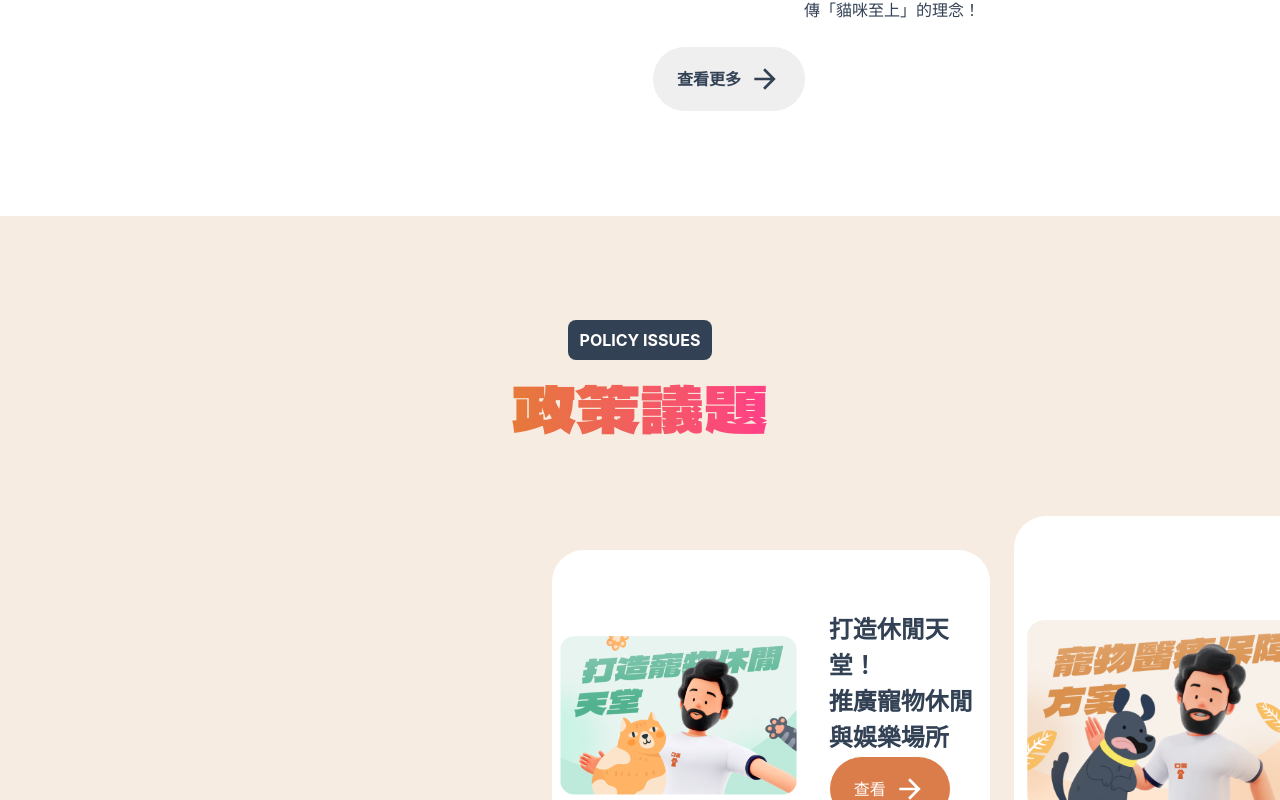
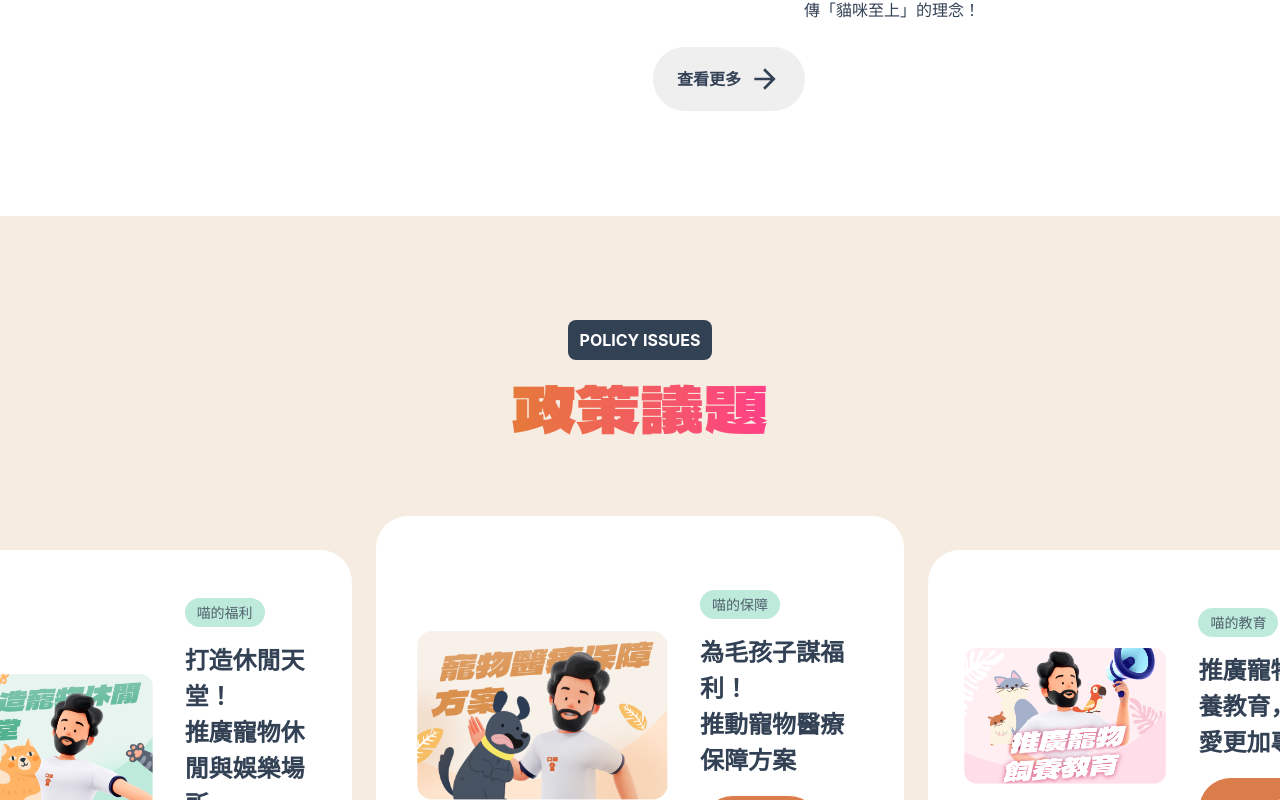
Before and after one commit to minilabmemo/f2e-election-person, a React (Create React App) app: page / in a window 1280 px wide. Shown: the part 2676-3476 px from the top of the page. Built offline with nearby package versions, Linux system fonts and the light colour scheme; a web font is replaced by a local one.

Commit message:
Fix:  tidy styles rwd

```diff
--- a/src/components/Polices.scss
+++ b/src/components/Polices.scss
@@ -40,13 +40,10 @@
   gap: 32px;
   flex-wrap: wrap;
 
-  .group {
-    display: flex;
+  @include pc-small-screen {
     flex-direction: column;
-    width: 35%;
-    ;
+  }
 
-  }
 }
 
 .policy_invisible {
@@ -55,22 +52,69 @@
   height: 403px;
 }
 
-.policy_photo {
-  width: calc(355/656 * 100%)
+
+.policy_text_group {
+  display: flex;
+  flex-direction: column;
+  justify-content: start;
+  align-items: start;
+  width: 35%;
+
+  @include pc-small-screen {
+    width: 100%;
+  }
+
+}
+
+.policy_tag {
+  color: rgba(52, 63, 80, 0.80);
+  font-size: 14px;
+  line-height: 150%;
+  display: flex;
+  padding: .4rem $space-12;
+  justify-content: center;
+  align-items: center;
+  border-radius: 414.604px;
+  background: #BEEADB;
 }
 
 .policy.active {
   width: calc(((792)/1920 * 100vw));
+  min-width: 311px;
   height: 403px;
 
+  @include pc-small-screen {
+    height: 100%;
+  }
+
   .policy_photo {
-    width: calc(((428)/792 * 100%))
+    width: calc(((428)/792 * 100%));
+
+    @include pc-small-screen {
+      width: 100%;
+      min-width: 279px;
+    }
   }
 }
 
 .policy:not(.active) {
   width: calc(((656.73)/1920 * 100vw));
+  min-width: 357px;
   height: 334.17px;
+
+  @include pc-small-screen {
+    height: 100%;
+  }
+
+  .policy_photo {
+    width: calc(355/656 * 100%);
+
+    @include pc-small-screen {
+      width: 80%;
+      min-width: 231px;
+    }
+  }
+
 }
 
 
@@ -86,7 +130,6 @@ img.back {
 
 .carousel_wrap {
   height: 8.8rem;
-  width: 50rem;
   display: flex;
   justify-content: center;
   align-items: center;
--- a/src/components/Polices.tsx
+++ b/src/components/Polices.tsx
@@ -97,13 +97,17 @@ export const Polices: React.FC<ItemsProps> = ({ openModal }) => {
         {policyItems
 
           .map((item, index) => (
-            <div className={`policy ${focusIndex === index ? "active" : ""}`}
+            <div className={`policy p-y-32 p-x-32  ${focusIndex === index ? "active" : ""}`}
               ref={focusIndex === index ? objectRef : null}
               key={index} >
               <div className="policy_photo"> {item.imageNode}</div>
-              <div className="group ">
+              <div className="policy_text_group ">
+                <div className="m-b-16"></div>
+                <div><span className="policy_tag"> {item.tag}</span></div>
+                <div className="m-b-16"></div>
                 <h4>{item.title}</h4>
                 {item.sub_title && <h4>{item.sub_title}</h4>}
+                <div className="m-b-16"></div>
                 <div onClick={() => handleClick(item, index)}> <Button className="text-white  bg-orang-dark">查看</Button></div>
 
               </div>
--- a/src/layouts/Footer.scss
+++ b/src/layouts/Footer.scss
@@ -2,7 +2,7 @@
 
 footer {
   display: flex;
-  padding: $space-64 14.375%;
+
   gap: $space-16;
   flex-wrap: wrap;
 
--- a/src/layouts/NavBarMobile.scss
+++ b/src/layouts/NavBarMobile.scss
@@ -2,6 +2,11 @@
 
 .space-bottom {
   margin: 6.8rem;
+  display: none;
+
+  @include ipad-screen {
+    display: unset;
+  }
 }
 
 .menu-bottom {
--- a/src/layouts/content.tsx
+++ b/src/layouts/content.tsx
@@ -4,6 +4,7 @@ import banner_photo from "../assets/images/banner.png"
 import idea from "../assets/images/idea.png" //TODO
 import { Articles } from "../components/Articles";
 import donate_photo from "../assets/images/donate_photo.png"
+import email from "../assets/images/email.png"
 import Button from "../components/btns/Button";
 import { PersonBadge } from "../components/PersonBadge";
 
@@ -73,12 +74,12 @@ export const Content = () => {
     <main>
       <div className="banner">
         <div className="m-t-large"></div>
-        <h1 className="clip-text matou title-wrap fadeIn-1 "> <div>台灣的明天 </div> <div>&nbsp;喵先鋪路</div></h1>
-        <div className="group fadeIn-2 ">
+        <h1 className="clip-text matou title-wrap fadeIn-delay-3s "> <div>台灣的明天 </div> <div>&nbsp;喵先鋪路</div></h1>
+        <div className="group fadeIn-delay-4s ">
           <div className="tag bg-primary m-r-16"> <div className="text">2024 立委參選人</div></div>
           <PersonBadge />
         </div>
-        <div className="photo fadeIn-3 "><img src={banner_photo} alt="banner_photo" /></div>
+        <div className="photo fadeIn-delay-5s "><img src={banner_photo} alt="banner_photo" /></div>
       </div>
       <div className="news-ticker">
         <h3 className="marquee-text matou">為喵星人，護台灣！從喵的眼中，看見台灣！喵的未來，人的希望</h3>
@@ -142,9 +143,11 @@ export const Content = () => {
               <h4 className="matou">民眾服務信箱</h4>
               <div className="content">親愛的鄉親，每一位市民的意見都是我們社區前進的原動力</div>
 
+
             </div>
             <div className="more">
               <div><Button className="bg-white text-bold-black  ">填寫表單</Button></div>
+              <div className="photo"><img src={email} alt="email" /></div>
             </div>
           </div>
         </div>
--- a/src/layouts/footer.tsx
+++ b/src/layouts/footer.tsx
@@ -12,7 +12,7 @@ export const Footer = () => {
 
   return (
 
-    <footer className='bg-orange ' >
+    <footer className='bg-orange footer-padding' >
       <div className="left">
         <div className="tag-person-small">
           <div className="number m-r-8">{person_number}</div>
--- a/src/styles/partials/layouts/_effects.scss
+++ b/src/styles/partials/layouts/_effects.scss
@@ -25,17 +25,17 @@
   animation: 1s fadeIn 2s linear forwards;
 }
 
-.fadeIn-1 {
+.fadeIn-delay-3s {
   opacity: 0;
   animation: 1s fadeIn 3s linear forwards;
 }
 
-.fadeIn-2 {
+.fadeIn-delay-4s {
   opacity: 0;
   animation: 1s fadeIn 4s linear forwards;
 }
 
-.fadeIn-3 {
+.fadeIn-delay-5s {
   opacity: 0;
   animation: 1s fadeIn 5s linear forwards;
 }
--- a/src/styles/partials/min_classs/_space.scss
+++ b/src/styles/partials/min_classs/_space.scss
@@ -9,6 +9,16 @@
   padding-bottom: $space-12;
 }
 
+.p-y-32 {
+  padding-top: $space-32;
+  padding-bottom: $space-32;
+
+  @include ipad-screen {
+    padding-top: $space-16;
+    padding-bottom: $space-16;
+  }
+}
+
 .section-space {
   padding-top: 10.4rem;
   padding-bottom: 10.4rem;
@@ -18,6 +28,15 @@
     padding-bottom: 6.4rem;
   }
 }
+
+.footer-padding {
+  padding: $space-64 14.375%;
+
+  @include ipad-screen {
+    padding: $space-32;
+  }
+}
+
 
 
 .space-title {
@@ -34,6 +53,15 @@
   padding-right: $space-12;
 }
 
+.p-x-32 {
+  padding-left: $space-32;
+  padding-right: $space-32;
+
+  @include ipad-screen {
+    padding-left: $space-16;
+    padding-right: $space-16;
+  }
+}
 
 .p-x-48 {
   padding-left: $space-48;
@@ -108,3 +136,7 @@
 
 
 }
+
+.m-b-40 {
+  margin-bottom: $space-40;
+}
--- a/src/utils/polices_config.tsx
+++ b/src/utils/polices_config.tsx
@@ -10,6 +10,7 @@ import p3_photo from "../assets/images/p3_photo.png"
 export type PolicyItem = {
   policyProperty: string;
   time: string;
+  tag: string;
   title: string;
   sub_title: string;
   content: React.ReactNode;
@@ -21,6 +22,7 @@ export const policyItems: PolicyItem[] = [
   {
     policyProperty: "policyProperty",
     time: '2023/12/24',
+    tag: "喵的福利",
     title: '打造休閒天堂！',
     sub_title: '推廣寵物休閒與娛樂場所',
     content: <><div>
@@ -35,6 +37,7 @@ export const policyItems: PolicyItem[] = [
   }, {
     policyProperty: "policyProperty",
     time: '2023/12/26',
+    tag: "喵的保障",
     title: '為毛孩子謀福利！',
     sub_title: '推動寵物醫療保障方案',
     content: <><div>
@@ -50,6 +53,7 @@ export const policyItems: PolicyItem[] = [
   {
     policyProperty: "policyProperty",
     time: '2023/12/20',
+    tag: "喵的教育",
     title: '推廣寵物飼養教育，讓愛更加專業',
     sub_title: '',
     content: <><div>
@@ -65,6 +69,7 @@ export const policyItems: PolicyItem[] = [
   {
     policyProperty: "policyProperty",
     time: '2023/12/27',
+    tag: "喵的教育",
     title: '參與台北寵物論壇，爭取貓咪友善環境',
     sub_title: '',
     content: <><div>
@@ -73,7 +78,7 @@ export const policyItems: PolicyItem[] = [
       <h5 className="m-y-8">提供醫療補助</h5>
       <div className="m-b-16">每隻寵物每年可獲得高達新台幣 20,000 元的醫療補助，減輕飼主的經濟壓力</div>
       <h5 className="m-y-8">合作動物醫院</h5>
-      <div className="m-b-16">目前已有和超過 200 家動物醫院進行初步的合作討論</div>
+      <div className="m-b-40">目前已有和超過 200 家動物醫院進行初步的合作討論</div>
     </div></>,
     imageNode: <img alt="article_photo" src={a4_photo} />
   },
```
Also changed, not shown: src/styles/partials/global/_media-mixin.scss (+5 -5 lines).
